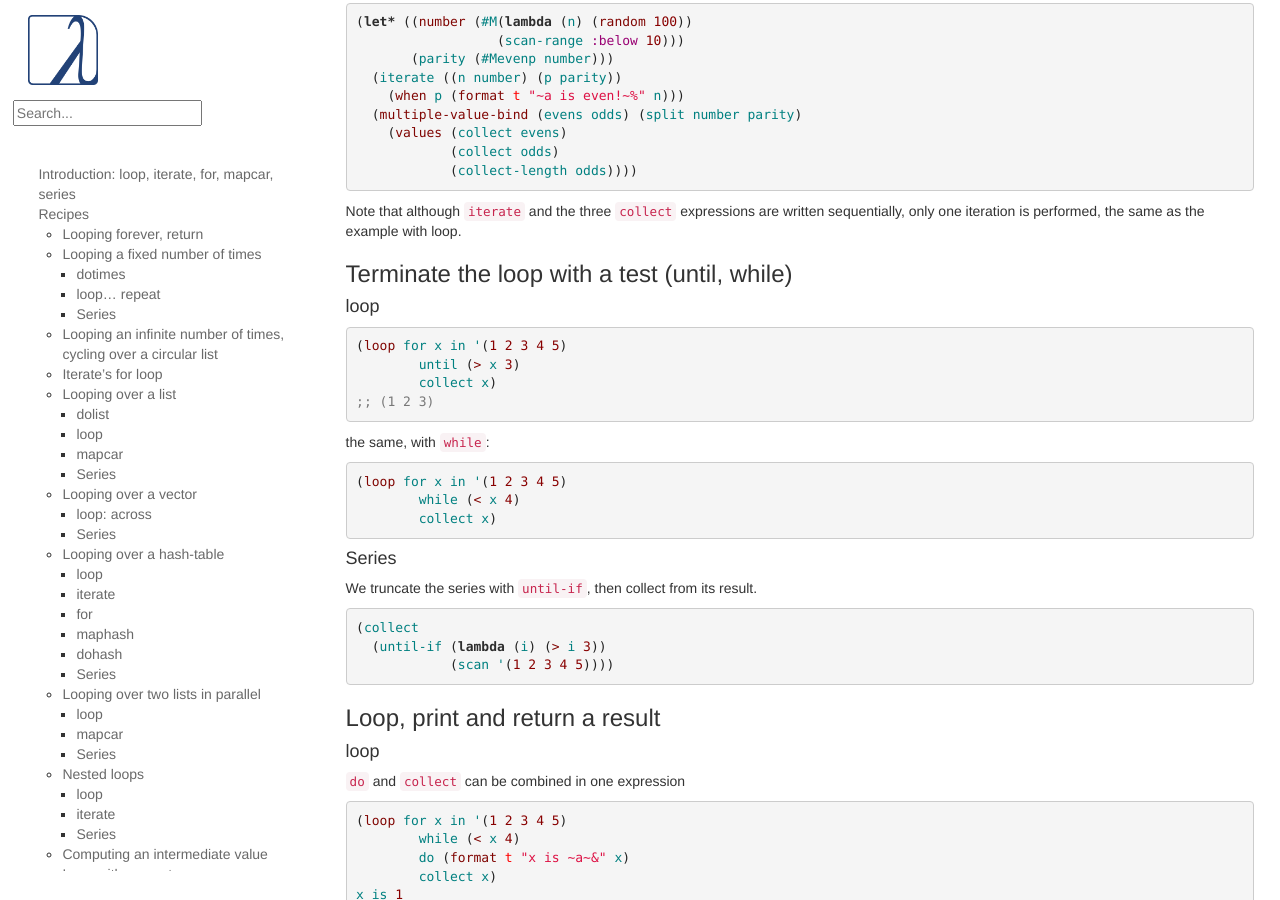
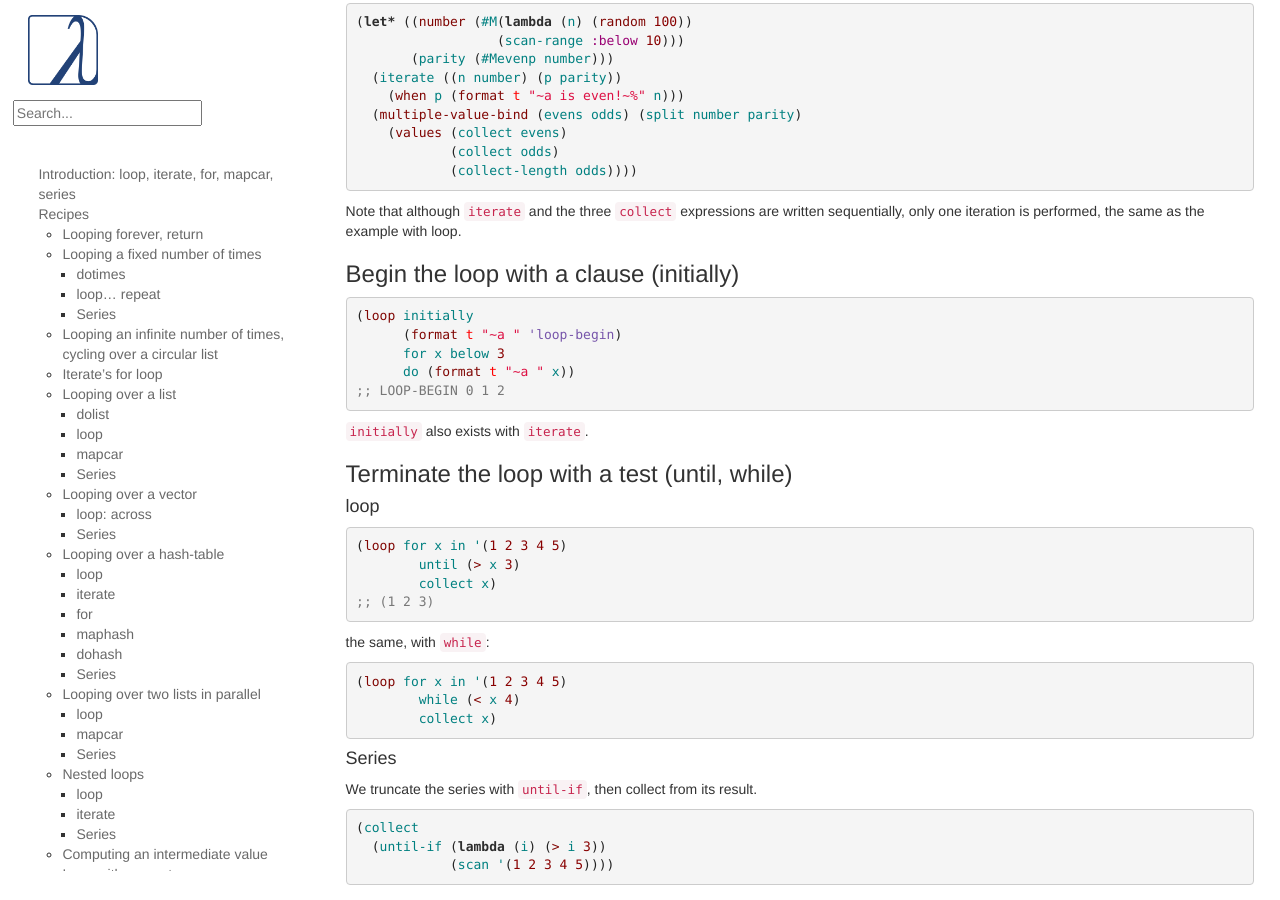
Before and after one commit to LispCookbook/cl-cookbook, a Jekyll site: the page built from iteration.md, in a window 1280 px wide and 900 px high, scrolled down 12941 px. Built offline with Jekyll 4.4.1, drawn with Linux system fonts in a browser that asks for light colours.

Commit message:
(minor) iteration: loop initially

```diff
--- a/iteration.md
+++ b/iteration.md
@@ -879,6 +879,18 @@ Note that although `iterate` and the three `collect` expressions are
 written sequentially, only one iteration is performed, the same as the
 example with loop.
 
+### Begin the loop with a clause (initially)
+
+~~~lisp
+(loop initially
+      (format t "~a " 'loop-begin)
+      for x below 3
+      do (format t "~a " x))
+;; LOOP-BEGIN 0 1 2
+~~~
+
+`initially` also exists with `iterate`.
+
 
 ### Terminate the loop with a test (until, while)
 #### loop
@@ -1226,7 +1238,7 @@ There could be more than one `such-that` clause:
 ~~~lisp
  (iter (for i in '(7 -4 2 -3))
        (if (plusp i)
-    (finding i such-that #'evenp)
+    (finding i such-that (evenp i))
         (finding (- i) such-that (oddp i))))
 ;; => 2
 ~~~
```
